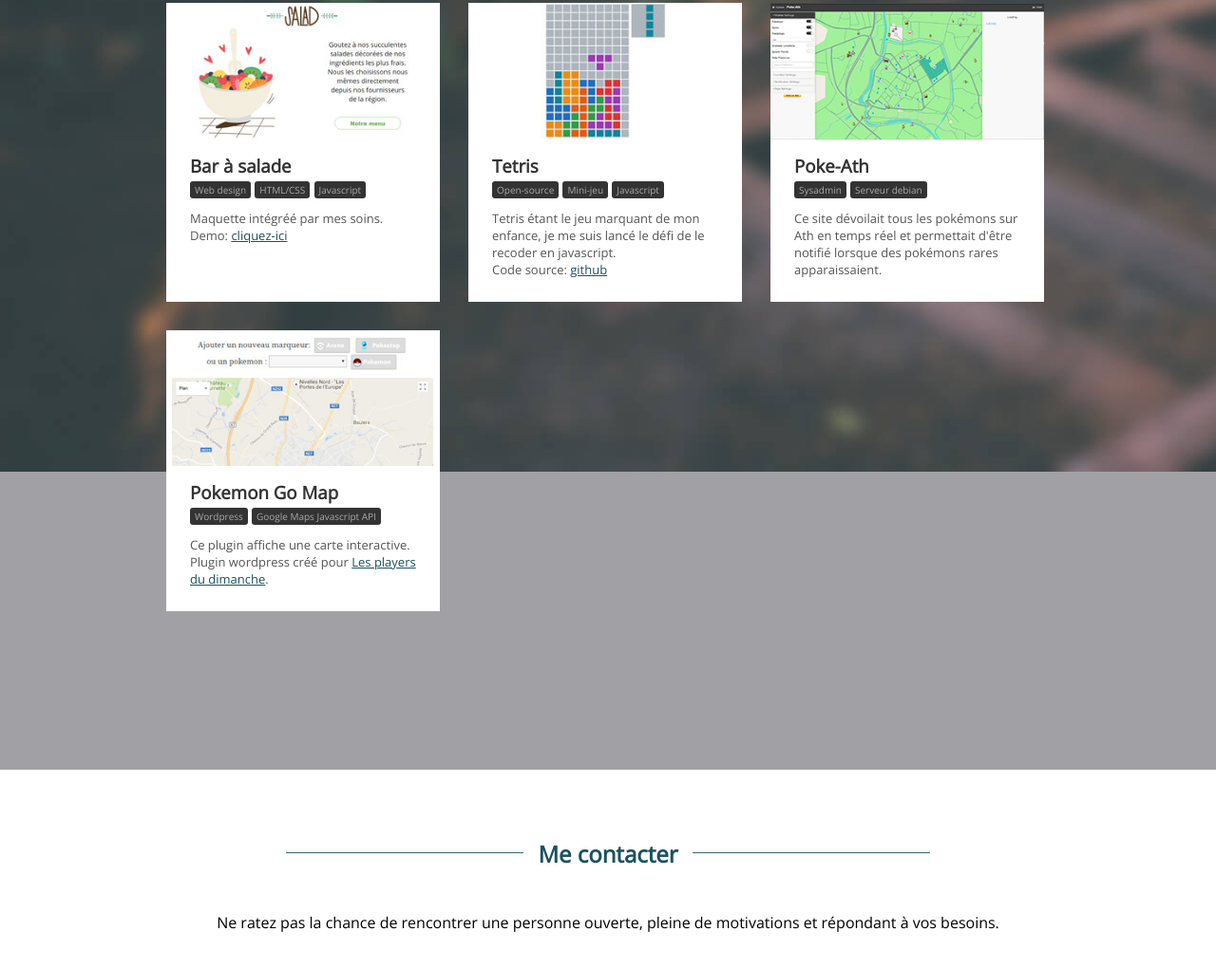
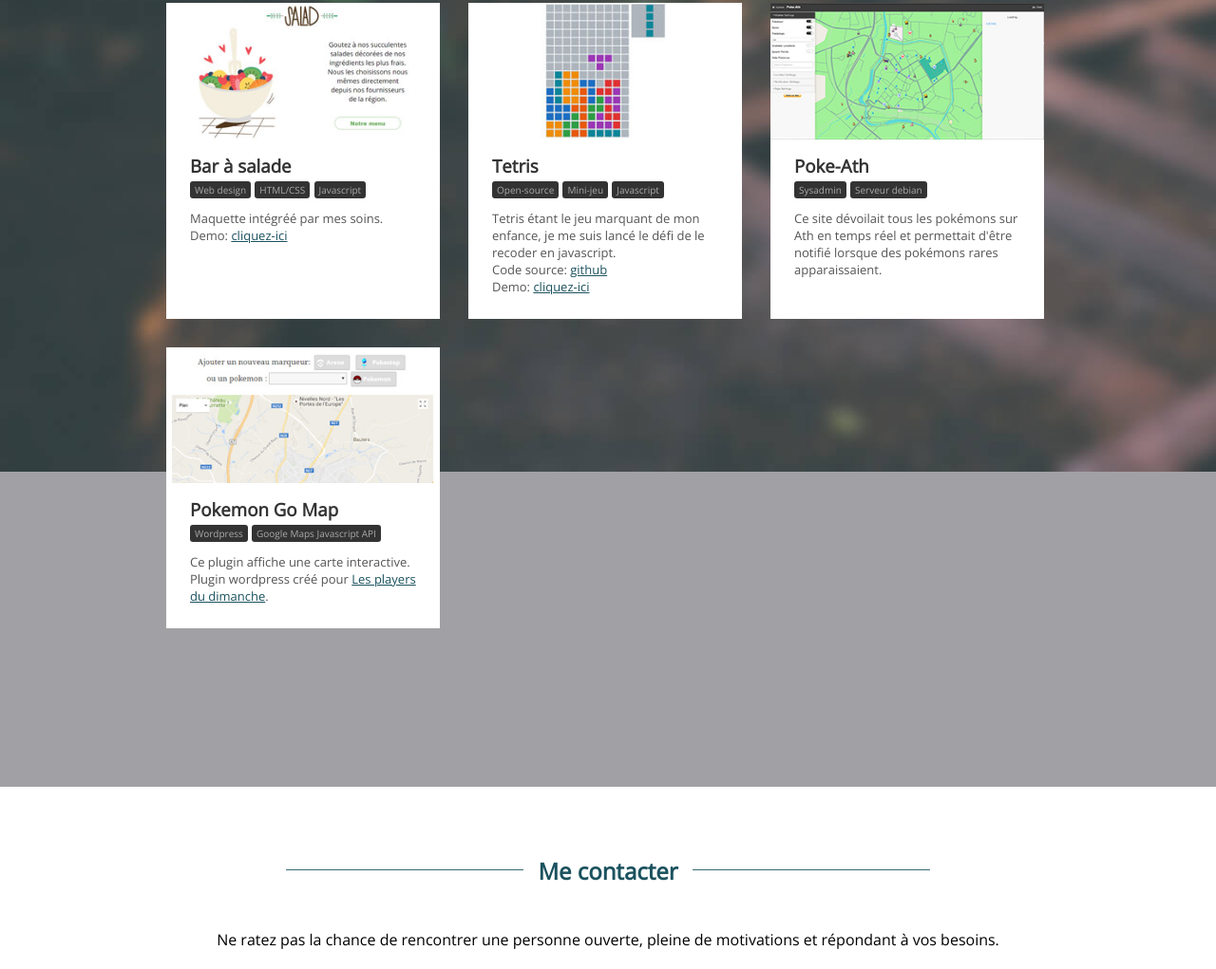
Before and after one commit to Becold/becold.github.io, a plain HTML site: page index.html in a window 1280 px wide. Shown: the part 1473-2494 px from the top of the page at 95% size. Drawn offline with nearby package versions, Linux system fonts and the light colour scheme.

Commit message:
[portofolio] Add demo link to tetris project

```diff
--- a/index.html
+++ b/index.html
@@ -141,7 +141,7 @@
 
 					<p class="portfolio-item-description">
 					Maquette intégréé par mes soins.<br />
-					Demo: <a href="demos/bar_a_salade/" target="_blank" class="portfolio-item-link">cliquez-ici</a>
+					Demo: <a href="demos/bar_a_salade/" target="_blank" class="portfolio-item-link" title="Demo de Bar à salade">cliquez-ici</a>
 					</p>
 				</div>
 			</div>
@@ -160,7 +160,8 @@
 
 					<p class="portfolio-item-description">
 					Tetris étant le jeu marquant de mon enfance, je me suis lancé le défi de le recoder en javascript.<br />
-					Code source: <a href="https://github.com/becold/tetris-html5" class="portfolio-item-link">github</a>
+					Code source: <a href="https://github.com/becold/tetris-html5" class="portfolio-item-link">github</a><br />
+					Demo: <a href="demos/tetris-html5/" target="_blank" class="portfolio-item-link" title="Demo du Tetris">cliquez-ici</a>
 					</p>
 				</div>
 			</div>
```
